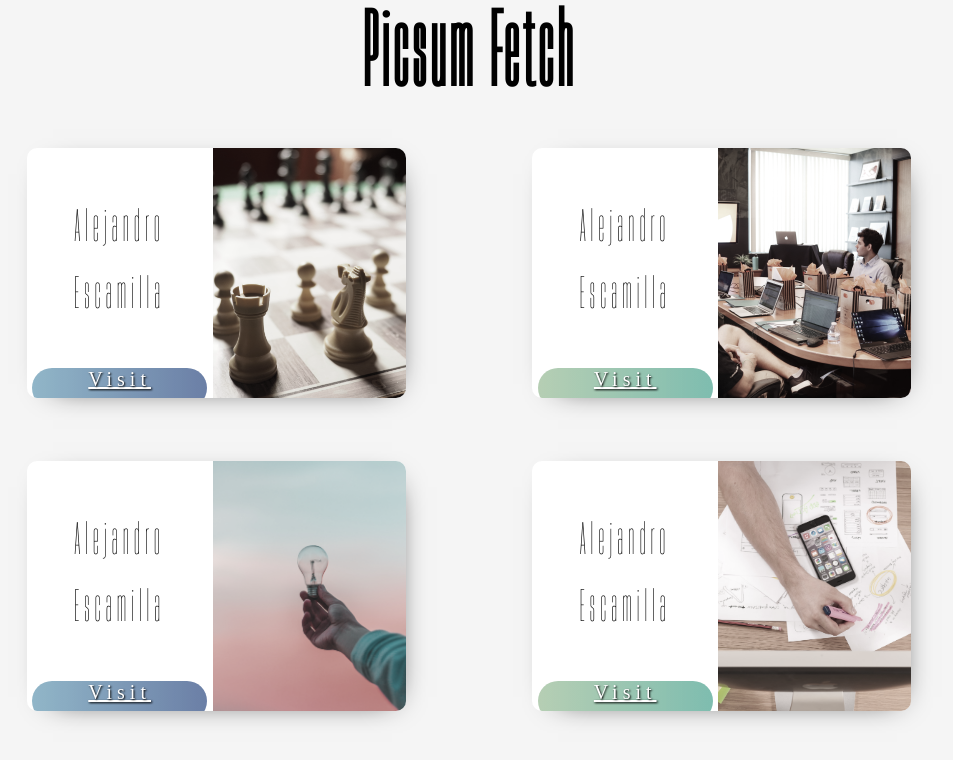
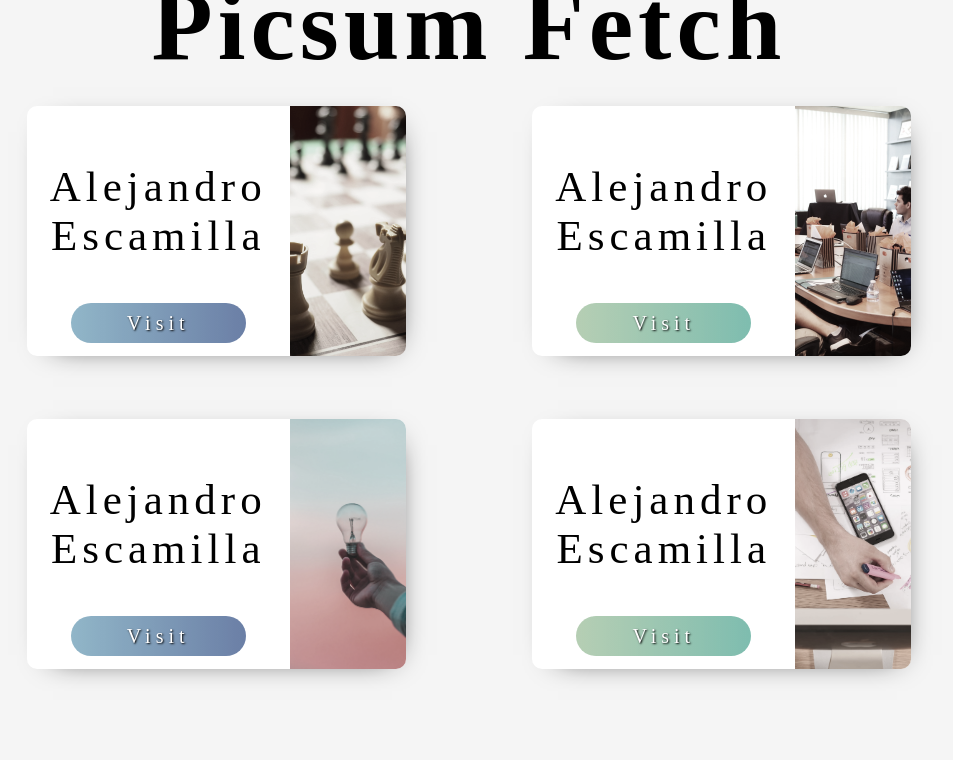
Before and after one commit to GillesP-dev/tp-seo, a plain HTML site: page SEO_opti/index.html in a window 1280 px wide. Shown: the whole page, without its empty margins (171-1124 px from the left). Drawn offline with Linux system fonts and the light colour scheme.

Commit message:
light house 100%

```diff
--- a/SEO_opti/index.html
+++ b/SEO_opti/index.html
@@ -18,25 +18,25 @@
             <div class="description">
                 <p>Alejandro Escamilla</p><a href="https://unsplash.com/photos/LNRyGwIJr5c">Visit</a>
             </div>
-            <div class="img"><img src="img/arjan-de-jong-Sb8_i3Kz_JE-unsplash-min.jpg" alt="image"></div>
+            <div class="img"><img src="img/arjan-de-jong-Sb8_i3Kz_JE-unsplash.webp" alt="image"></div>
         </div>
         <div class="block">
             <div class="description">
                 <p>Alejandro Escamilla</p><a href="https://unsplash.com/photos/LNRyGwIJr5c">Visit</a>
             </div>
-            <div class="img"> <img src="img/campaign-creators-gMsnXqILjp4-unsplash-min.jpg" alt="image"></div>
+            <div class="img"> <img src="img/campaign-creators-gMsnXqILjp4-unsplash.webp" alt="image"></div>
         </div>
         <div class="block">
             <div class="description">
                 <p>Alejandro Escamilla</p><a href="https://unsplash.com/photos/LNRyGwIJr5c">Visit</a>
             </div>
-            <div class="img"><img src="img/diego-ph-fIq0tET6llw-unsplash.jpg" alt="image"></div>
+            <div class="img"><img src="img/diego-ph-fIq0tET6llw-unsplash.webp" alt="image"></div>
         </div>
         <div class="block">
             <div class="description">
                 <p>Alejandro Escamilla</p><a href="https://unsplash.com/photos/LNRyGwIJr5c">Visit</a>
             </div>
-            <div class="img"><img src="img/firmbee-com-gcsNOsPEXfs-unsplash-min.jpg" alt="image"></div>
+            <div class="img"><img src="img/firmbee-com-gcsNOsPEXfs-unsplash.webp" alt="image"></div>
         </div>
     </div>
 
--- a/SEO_opti/style.css
+++ b/SEO_opti/style.css
@@ -1,35 +1,36 @@
+.all-images .block .description p,
+h1 {
+    font-family:  serif;
+    letter-spacing: 5px
+}
+
 @font-face {
-    font-family: "heading";
-    src: url(HeadingNowTrial-01Thin.ttf);
+    font-family:  serif;
+
 }
 
 :root {
     --light: white;
     --dark: gray;
-    --black: black;
+    --black: black
 }
 
 body {
-    background-color: whitesmoke;
+    background-color: #f5f5f5
 }
 
 h1 {
-    font-family: "heading";
     text-align: center;
-    letter-spacing: 5px;
     font-size: 100px;
     padding: 0;
-    margin: 0px;
-    width:100%;
-    margin-bottom: -40px;
-    margin-top: -40px;
+    margin: -40px 0;
+    width: 100%
 }
 
 .all-images {
     display: flex;
     justify-content: center;
-    flex-wrap: wrap;
-
+    flex-wrap: wrap
 }
 
 .all-images .block {
@@ -37,34 +38,29 @@ h1 {
     text-align: center;
     display: flex;
     justify-content: space-between;
-    margin: 5% 5% 0 5%;
+    margin: 5% 5% 0;
     border-radius: 10px;
     overflow: hidden;
     height: 250px;
     box-shadow: 6px 6px 30px -20px var(--black);
     filter: grayscale(60%);
-    transition: 1s all ease;
-    background-color: white;
-
+    transition: 1s;
+    background-color: #fff
 }
 
 .all-images .block:hover {
     filter: grayscale(0%);
-    transition: 1s all ease;
-
+    transition: 1s
 }
 
 .all-images .block .description {
     display: flex;
     flex-direction: column;
-    margin: auto;
-
+    margin: auto
 }
 
 .all-images .block .description p {
-    font-family: 'heading';
-    font-size: 43px;
-    letter-spacing: 5px;
+    font-size: 43px
 }
 
 .all-images .block .description a {
@@ -77,31 +73,30 @@ h1 {
     font-size: 20px;
     letter-spacing: 5px;
     text-shadow: 1px 1px 2px var(--black);
-    transition: 1s all ease;
-
+    transition: 1s
 }
 
 .all-images .block .description a:hover {
     letter-spacing: normal;
-    transition: 1s all ease;
-
+    transition: 1s
 }
 
 .all-images .block:nth-child(odd) .description a {
-    /*background-color: #4f81e3; /*#63c0ed*/
     background: linear-gradient(to left, #4f81e3, #63c0ed);
+    text-decoration: none;
+    line-height: 40px
 }
 
-.all-images .block:nth-child(even) .description a {
-    /* background-color: #36d2b0; /*#9cd996*/
+.all-images .block:nth-child(2n) .description a {
     background: linear-gradient(to left, #36d2b0, #9cd996);
+    text-decoration: none;
+    line-height: 40px
 }
 
 .all-images .block .img {
     width: 52%;
     height: 100%;
-    overflow: hidden;
-
+    overflow: hidden
 }
 
 .all-images .block .img img {
@@ -109,11 +104,10 @@ h1 {
     object-fit: cover;
     height: 250px;
     object-position: bottom;
-    transition: 1s all ease;
-
+    transition: 1s
 }
 
 .all-images .block:hover .img img {
     transform: scale(1.2);
-    transition: 1s all ease;
+    transition: 1s
 }
```
Also changed, not shown: SEO_opti/img/arjan-de-jong-Sb8_i3Kz_JE-unsplash-min.jpg (deleted), SEO_opti/img/arjan-de-jong-Sb8_i3Kz_JE-unsplash.jpg (deleted), SEO_opti/img/arjan-de-jong-Sb8_i3Kz_JE-unsplash.webp (added), SEO_opti/img/campaign-creators-gMsnXqILjp4-unsplash-min.jpg (deleted), SEO_opti/img/campaign-creators-gMsnXqILjp4-unsplash.webp (added), SEO_opti/img/clu-soh-oga9Xg0KVnU-unsplash.jpg (deleted), SEO_opti/img/diego-ph-fIq0tET6llw-unsplash.jpg (deleted), SEO_opti/img/diego-ph-fIq0tET6llw-unsplash.webp (added), SEO_opti/img/firmbee-com-gcsNOsPEXfs-unsplash-min.jpg (deleted), SEO_opti/img/firmbee-com-gcsNOsPEXfs-unsplash.jpg (deleted), SEO_opti/img/firmbee-com-gcsNOsPEXfs-unsplash.webp (added), 1 other file.
